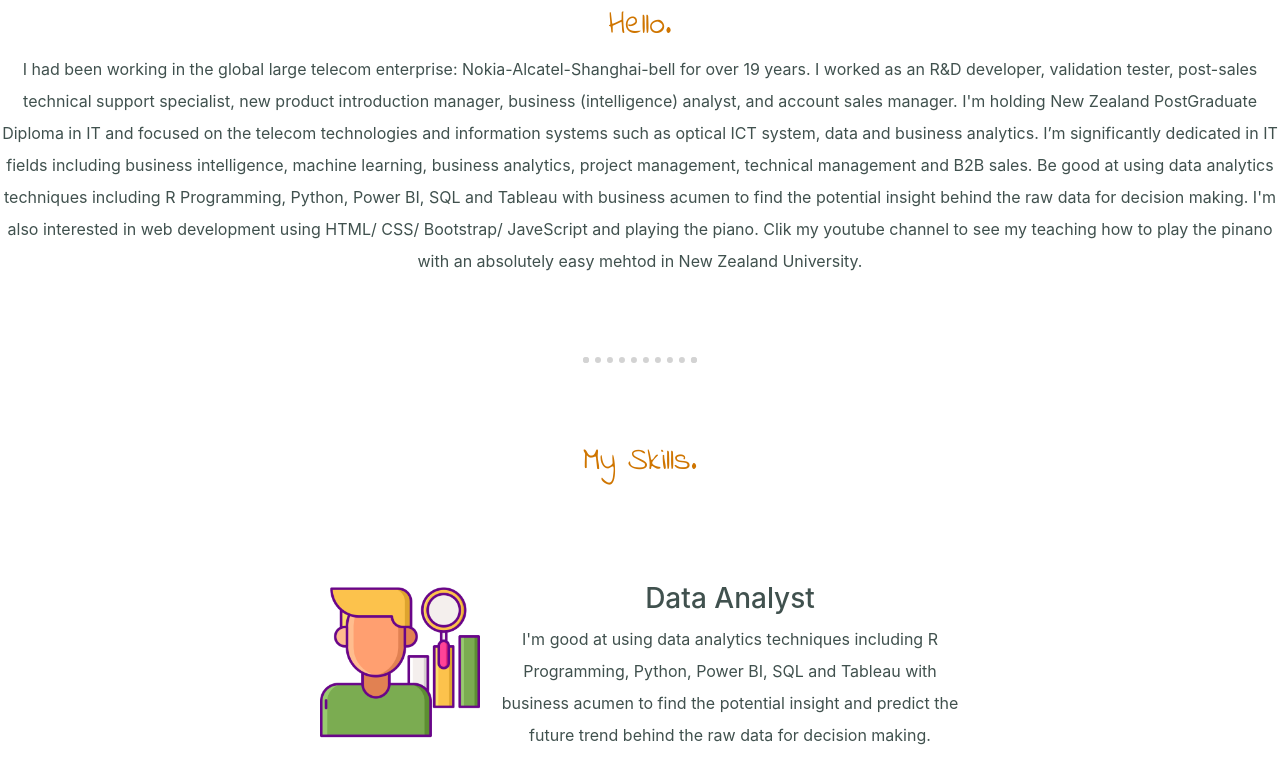
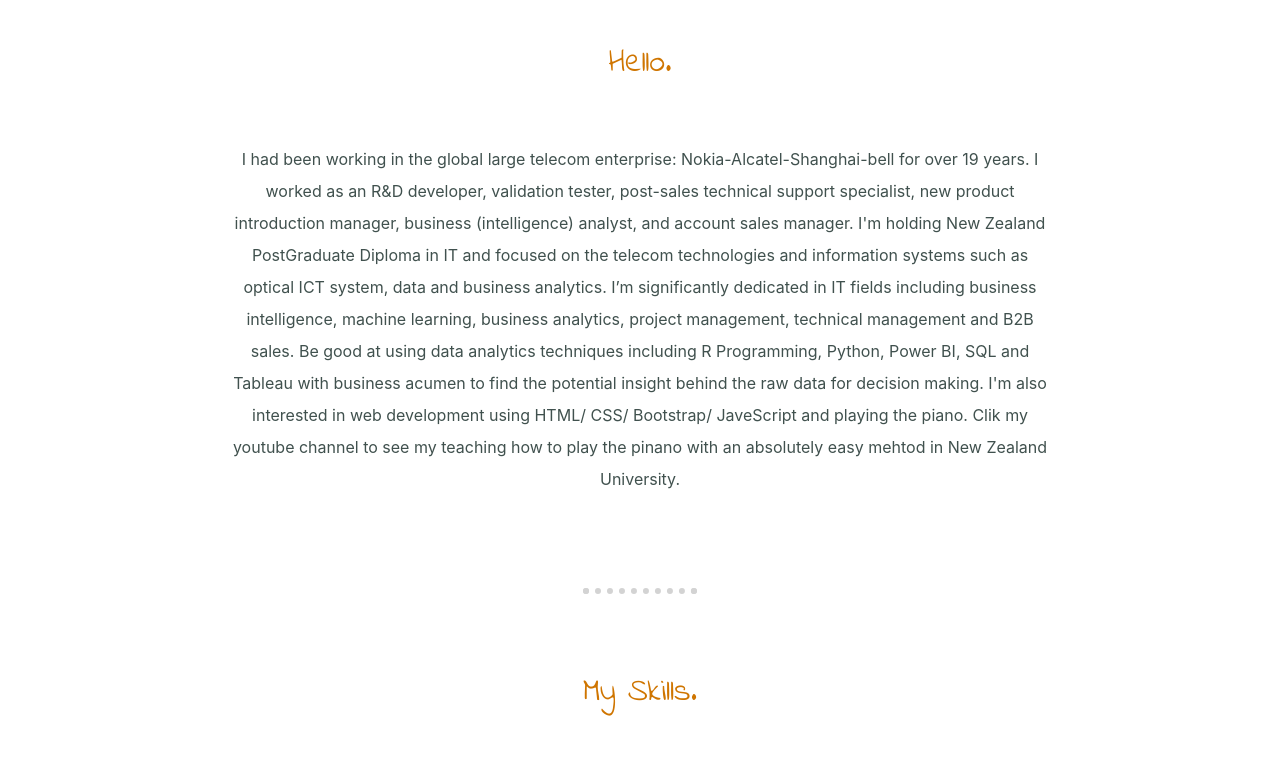
Before and after one commit to mason107/CV, a plain HTML site: page index.html in a window 1280 px wide. Shown: the part 754-1518 px from the top of the page. Drawn offline with nearby package versions, Linux system fonts and the light colour scheme.

Commit message:
Add files via upload

```diff
--- a/css/style.css
+++ b/css/style.css
@@ -26,6 +26,10 @@ hr{
   width: 8%;
   margin: 80px auto 80px auto;
 }
+.aboutme{
+  text-align: center;
+  padding: 3% 18% 1%;
+}
 .top-container{
   background-color: lightblue;
   position: relative;
@@ -33,7 +37,7 @@ hr{
 }
 .cloud_top{
   position: absolute;
-  top: 50px;
+  top: 100px;
   right: 250px;
 }
 
@@ -62,6 +66,14 @@ hr{
 .skill-row{
   width: 50%;
   margin: 100px auto 100px auto;
+}
+.clear-text{
+  text-align: center;
+  padding: 3% 3%;
+}
+.data-analyst{
+  text-align: left;
+  margin-left: 2%;
 }
 .profile{
   width: 50%;
```
